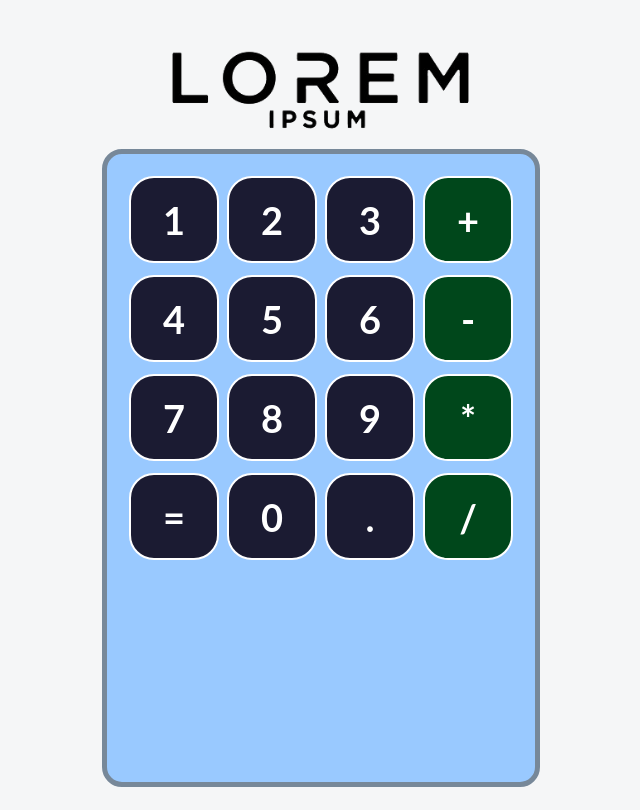
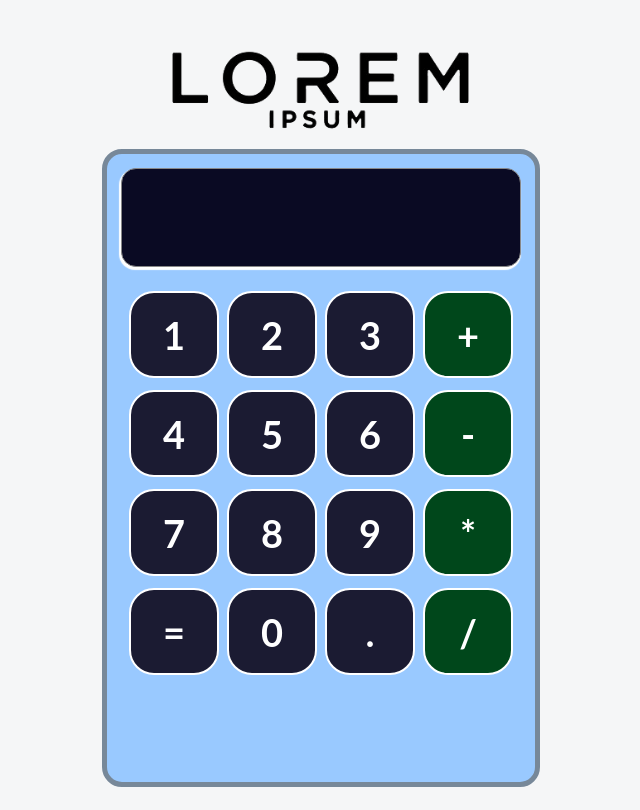
Before and after one commit to me-skit/react-calc, a React (Create React App) app: page / in a window 1280 px wide. Shown: the whole page, without its empty margins (319-959 px from the left). Built offline with nearby package versions, Linux system fonts and the light colour scheme; the HTML template or start-up script is replaced by a standard one.

Commit message:
Add the Display component

```diff
--- a/src/App.jsx
+++ b/src/App.jsx
@@ -1,6 +1,7 @@
 import './App.css';
 import logo from './images/logo.png';
-import Button from './components/Button'
+import Button from './components/Button';
+import Display from './components/Display';
 
 function App() {
   return (
@@ -13,6 +14,7 @@ function App() {
         />
       </div>
       <div className='container-calc'>
+        <Display />
         <div className='row'>
           <Button>1</Button>
           <Button>2</Button>
--- /dev/null
+++ b/src/components/Display.jsx
@@ -0,0 +1,10 @@
+import React from 'react';
+import '../stylesheets/Display.css'
+
+const Display = ({ input }) => (
+  <div className='input'>
+    {input}
+  </div>
+);
+
+export default Display;
--- /dev/null
+++ b/src/stylesheets/Display.css
@@ -0,0 +1,15 @@
+.input {
+  height: 75px;
+  border-radius: 15px;
+  margin-bottom: 20px;
+  display: flex;
+  justify-content: flex-end;
+  align-items: center;
+  font-weight: bold;
+  font-size: 30px;
+  background-color: #0a0a23;
+  color: white;
+  padding: 11px 30px 11px 11px;
+  border: 1px solid #888;
+  box-shadow: -1px 2px 1px 1px white;
+}
```
